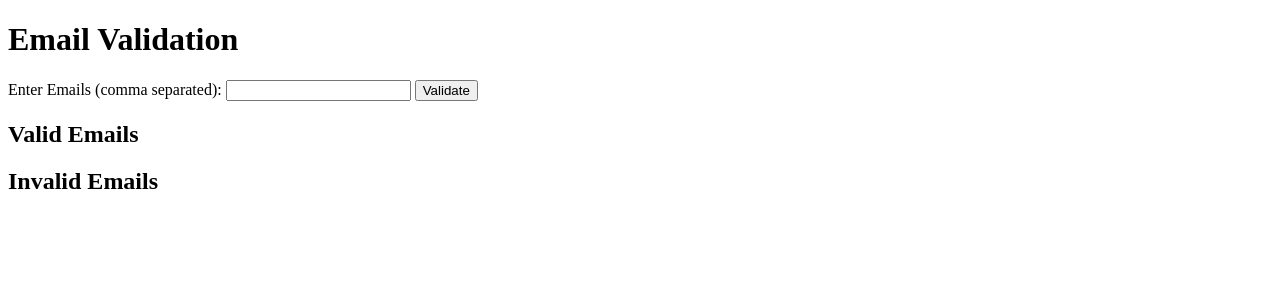
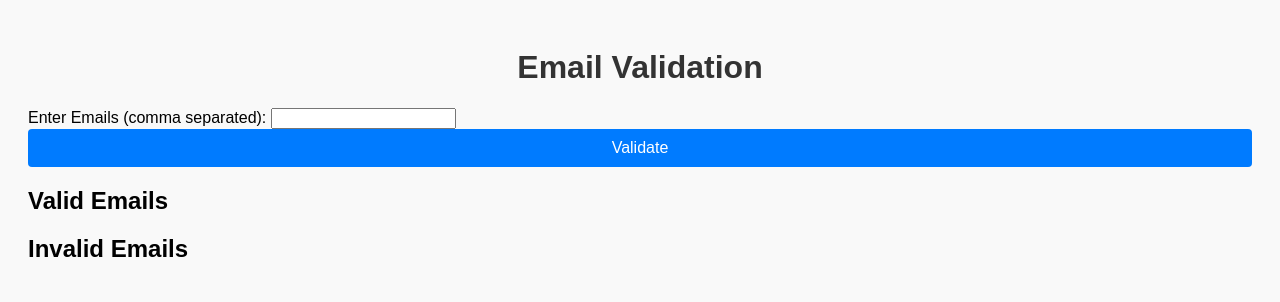
Before and after one commit to alpha33tt/Email-Verifier, a Flask app: page /verify in a window 1280 px wide. Shown: the top 302 px of the page. Run offline with Flask 3, Linux system fonts and the light colour scheme.

Commit message:
Update verify.html

```diff
--- a/templates/verify.html
+++ b/templates/verify.html
@@ -4,6 +4,65 @@
     <meta charset="UTF-8">
     <meta name="viewport" content="width=device-width, initial-scale=1.0">
     <title>Email Validation</title>
+     <style>
+        body {
+            font-family: Arial, sans-serif;
+            background-color: #f9f9f9;
+            padding: 20px;
+        }
+        .container {
+            max-width: 800px;
+            margin: 0 auto;
+            background: #fff;
+            padding: 20px;
+            border-radius: 8px;
+            box-shadow: 0 4px 6px rgba(0, 0, 0, 0.1);
+        }
+        h1 {
+            text-align: center;
+            color: #333;
+        }
+        textarea {
+            width: 100%;
+            height: 100px;
+            border: 1px solid #ddd;
+            border-radius: 4px;
+            padding: 10px;
+            margin-bottom: 20px;
+            font-size: 14px;
+        }
+        button {
+            width: 100%;
+            padding: 10px;
+            font-size: 16px;
+            color: #fff;
+            background: #007bff;
+            border: none;
+            border-radius: 4px;
+            cursor: pointer;
+        }
+        button:hover {
+            background: #0056b3;
+        }
+        .results {
+            margin-top: 20px;
+        }
+        .results div {
+            margin-bottom: 20px;
+        }
+        .valid, .invalid {
+            padding: 10px;
+            border-radius: 4px;
+        }
+        .valid {
+            background: #e6ffed;
+            border: 1px solid #b6f5c7;
+        }
+        .invalid {
+            background: #ffe6e6;
+            border: 1px solid #f5b6b6;
+        }
+    </style>
     <script src="https://code.jquery.com/jquery-3.6.0.min.js"></script>
 </head>
 <body>
```
